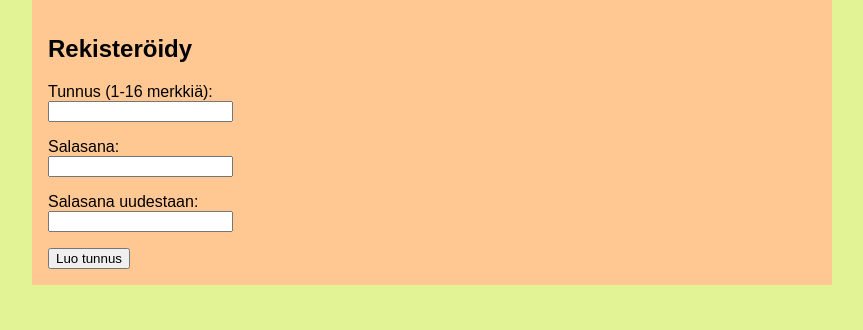
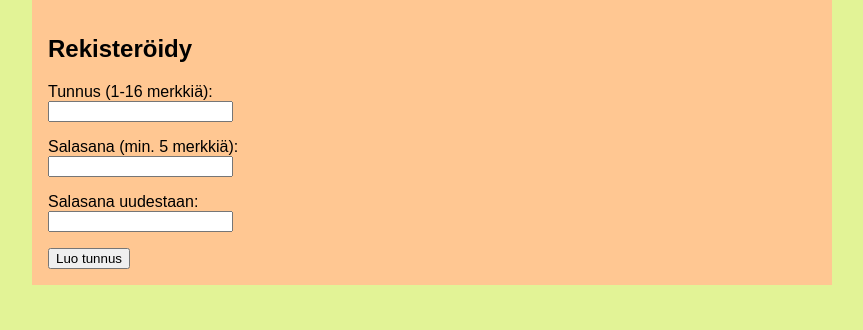
Before and after one commit to iita-mari/pelikirjasto, a Flask app: page /register in a window 1280 px wide. Shown: the part 219-549 px from the top of the page, without its empty margins (208-1071 px from the left). Run offline with Flask 3, Linux system fonts and the light colour scheme.

Commit message:
Set minimum password length

```diff
--- a/app.py
+++ b/app.py
@@ -251,6 +251,8 @@ def register():
         password1 = request.form["password1"]
         password2 = request.form["password2"]
 
+        if not password1 or len(password1) < 5:
+            abort(403)
         if password1 != password2:
             flash("VIRHE: Salasanat eivät ole samat")
             filled = {"username": username}
--- a/templates/register.html
+++ b/templates/register.html
@@ -8,15 +8,15 @@
 <form action="/register" method="post">
   <p>
     <label for="username">Tunnus</label> (1-16 merkkiä): <br />
-    <input type="text" name="username" id="username" value="{{ filled.username }}" maxlength="16" required />
+    <input type="text" name="username" id="username" value="{{ filled.username }}" minlength="1" maxlength="16" required />
   </p>
   <p>
-    <label for="password1">Salasana</label>: <br />
-    <input type="password" name="password1" id="password1" />
+    <label for="password1">Salasana</label> (min. 5 merkkiä): <br />
+    <input type="password" name="password1" id="password1" minlength="5" required />
   </p>
   <p>
     <label for="password2">Salasana uudestaan</label>: <br />
-    <input type="password" name="password2" id="password2" />
+    <input type="password" name="password2" id="password2" required />
   </p>
   <input type="submit" value="Luo tunnus" />
 </form>
```
